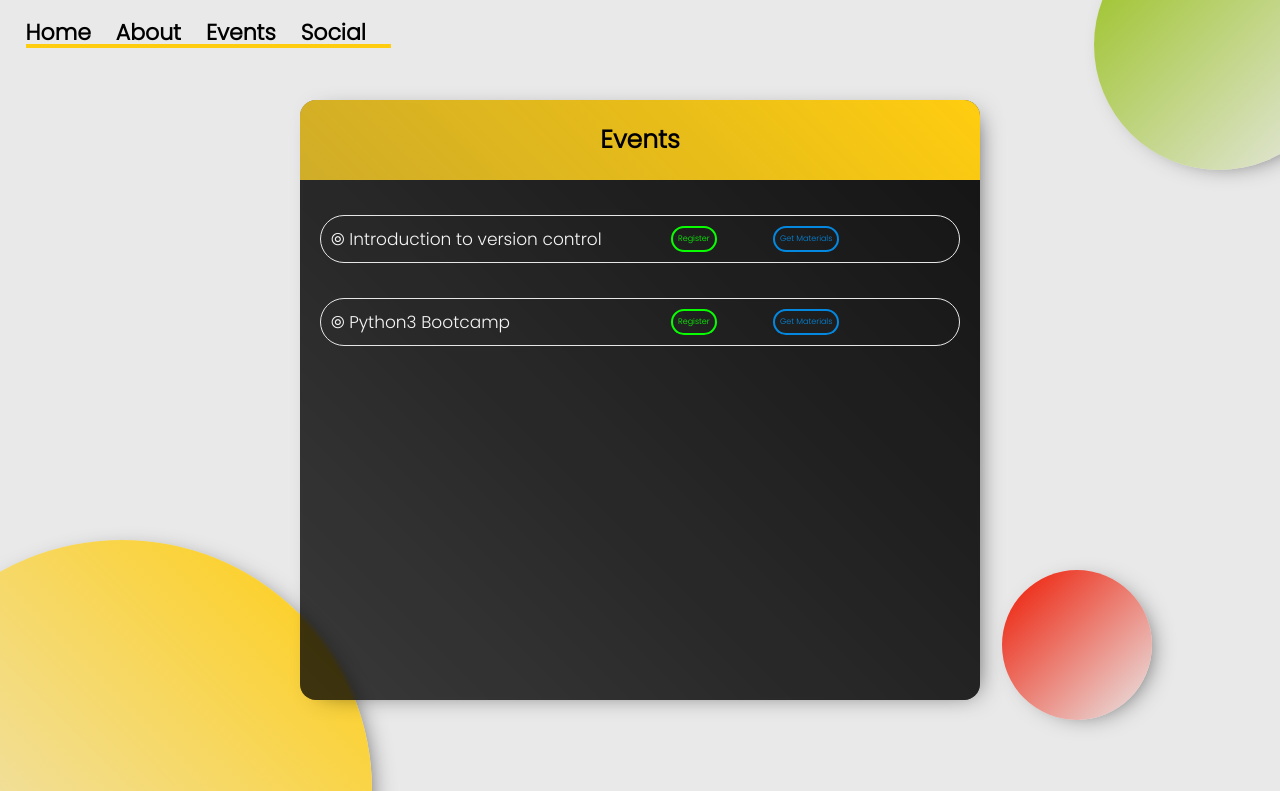
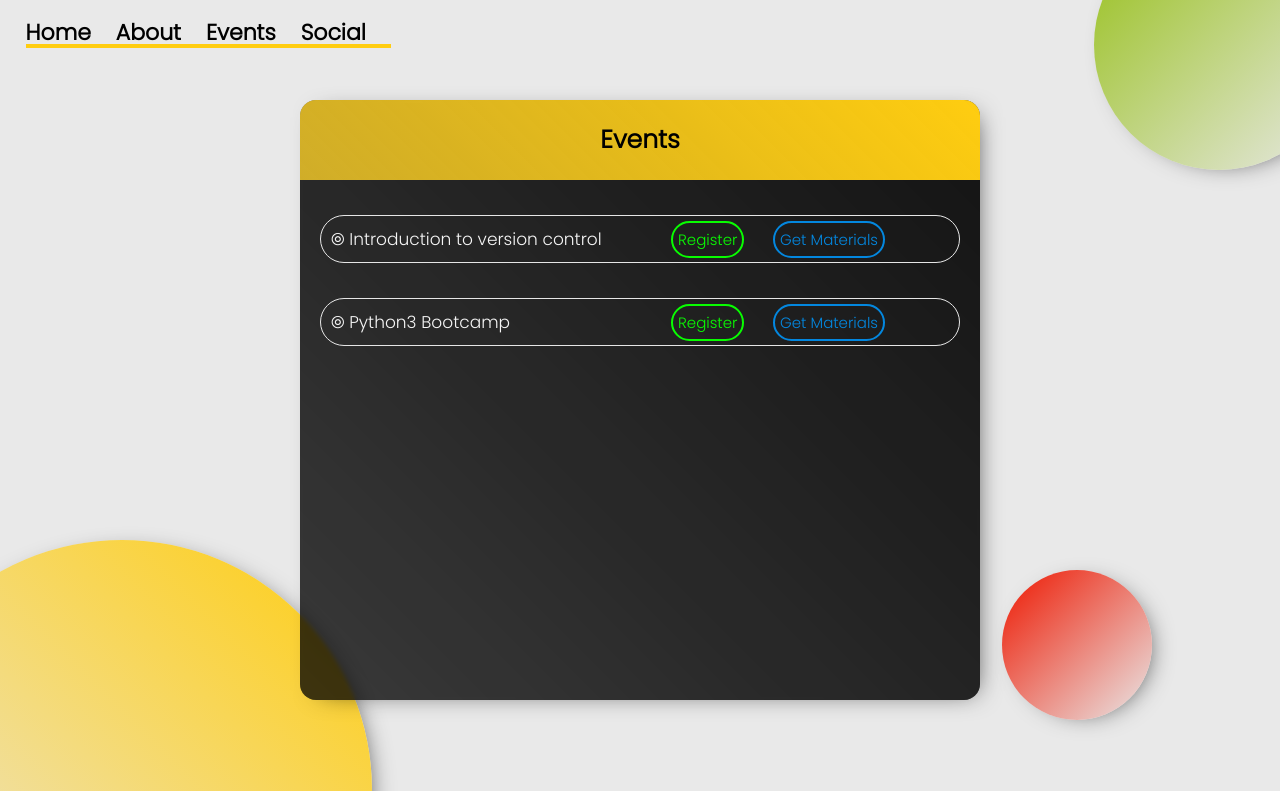
Before and after one commit to shinesanthosh/tinkerhub-web, a Next.js app: page /events in a window 1280 px wide. Shown: the top 791 px of the page. Built offline with nearby package versions, Linux system fonts and the light colour scheme.

Commit message:
Fixed the font size issues on the events page

```diff
--- a/src/Style/event.module.css
+++ b/src/Style/event.module.css
@@ -133,7 +133,7 @@
 .register,
 .materials {
   position: absolute;
-  font-size: 8px;
+
   padding: 5px;
   margin-left: 78%;
   background: transparent;
@@ -143,12 +143,13 @@
 
 .register {
   color: rgb(8, 253, 0);
+  font-size: 15px;
   border: solid 2px rgb(8, 253, 0);
   margin-left: 50%;
 }
 
 .materials {
-  font-size: 8px;
+  font-size: 15px;
   color: rgb(3, 135, 223);
   border: solid 2px rgb(3, 135, 223);
   margin-left: 65%;
```
